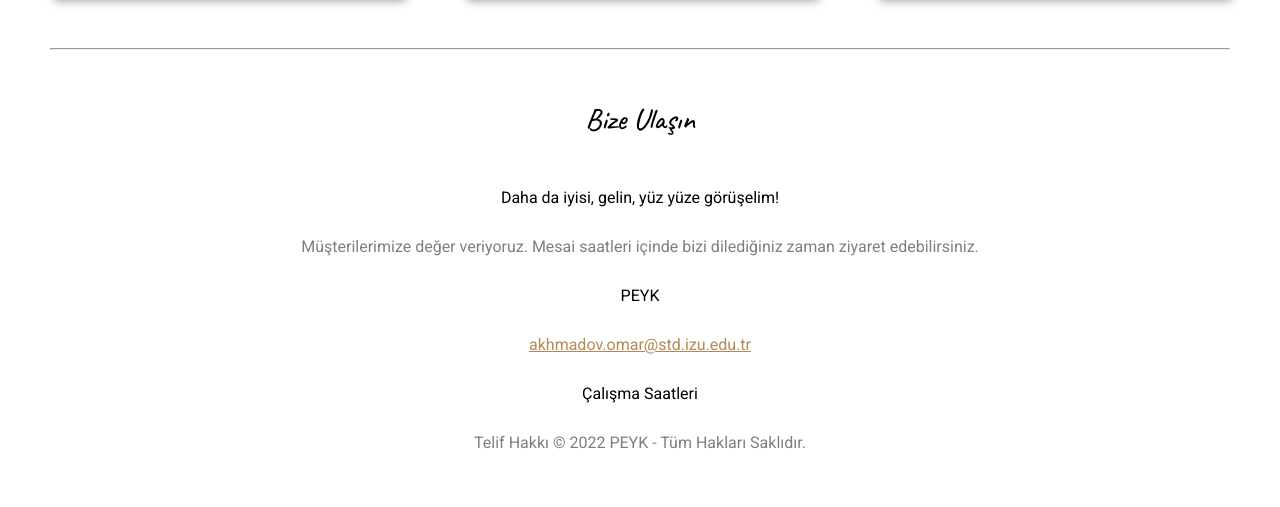
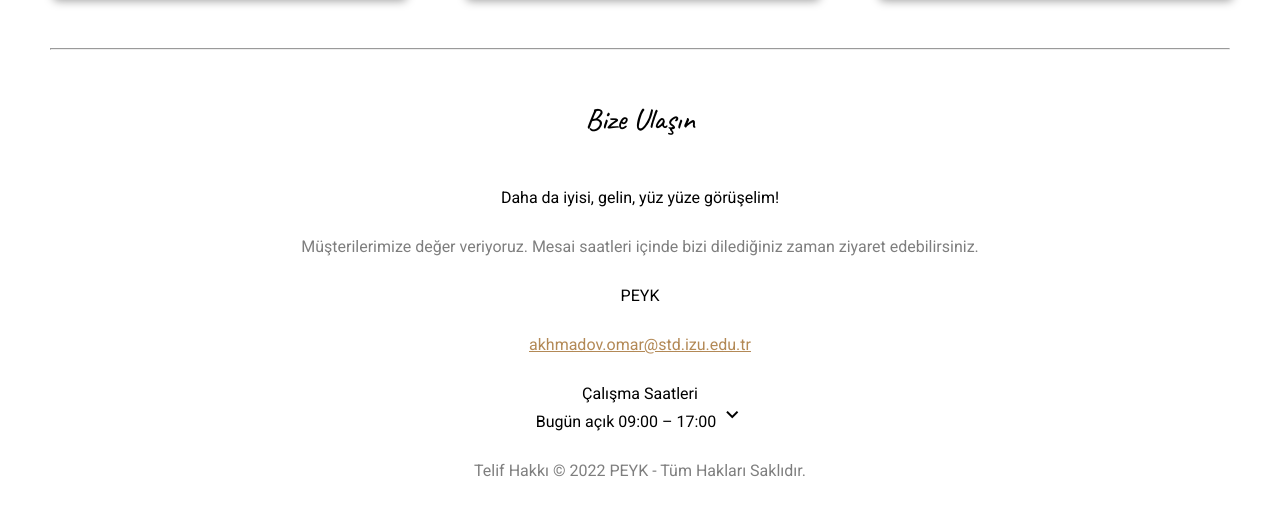
Before and after one commit to darrowv/peyk-landing-page, a React (Create React App) app: page / in a window 1280 px wide. Shown: the part 2285-2792 px from the top of the page. Before the commit the page ends 2767 px from the top, so only its background shows below. Built offline with nearby package versions, Linux system fonts and the light colour scheme.

Commit message:
adding some functionality

```diff
--- a/public/index.html
+++ b/public/index.html
@@ -30,6 +30,7 @@
       href="https://fonts.googleapis.com/css2?family=Caveat:wght@500&family=Roboto:wght@400;500&display=swap"
       rel="stylesheet"
     />
+    <link rel="stylesheet" href="https://fonts.googleapis.com/css2?family=Material+Symbols+Outlined:opsz,wght,FILL,GRAD@48,400,0,0" />
     <title>React App</title>
   </head>
   <body>
--- a/src/components/Footer.jsx
+++ b/src/components/Footer.jsx
@@ -1,23 +1,46 @@
-import React from "react";
+import React, { useState } from "react";
 import styles from "./Footer.module.css";
 
 const Footer = () => {
+  const [date, setDate] = useState(false);
+
+  const partialDate = (
+    <div>
+      Bugün açık 09:00 – 17:00{" "}
+      <span onClick={() => setDate(true)} className="material-symbols-outlined">expand_more</span>
+    </div>
+  );
+
+  const fullDate = (
+    <div>
+      <span onClick={() => setDate(false)} className="material-symbols-outlined">expand_less</span>
+    </div>
+  );
+
   return (
     <footer>
       <hr />
       <p className={styles.footTitle}>Bize Ulaşın</p>
+
       <p className={styles.regularText}>
         Daha da iyisi, gelin, yüz yüze görüşelim!
       </p>
+
       <p className={styles.lightText}>
         Müşterilerimize değer veriyoruz. Mesai saatleri içinde bizi dilediğiniz
         zaman ziyaret edebilirsiniz.
       </p>
+
       <p className={styles.regularText}>PEYK</p>
+
       <a className={styles.email} href="mailto:akhmadov.omar@std.izu.edu.tr">
         akhmadov.omar@std.izu.edu.tr
       </a>
+
       <p className={styles.regularText}>Çalışma Saatleri</p>
+
+      {date ? fullDate : partialDate}
+
       <p className={styles.lightText}>
         Telif Hakkı © 2022 PEYK - Tüm Hakları Saklıdır.
       </p>
```
